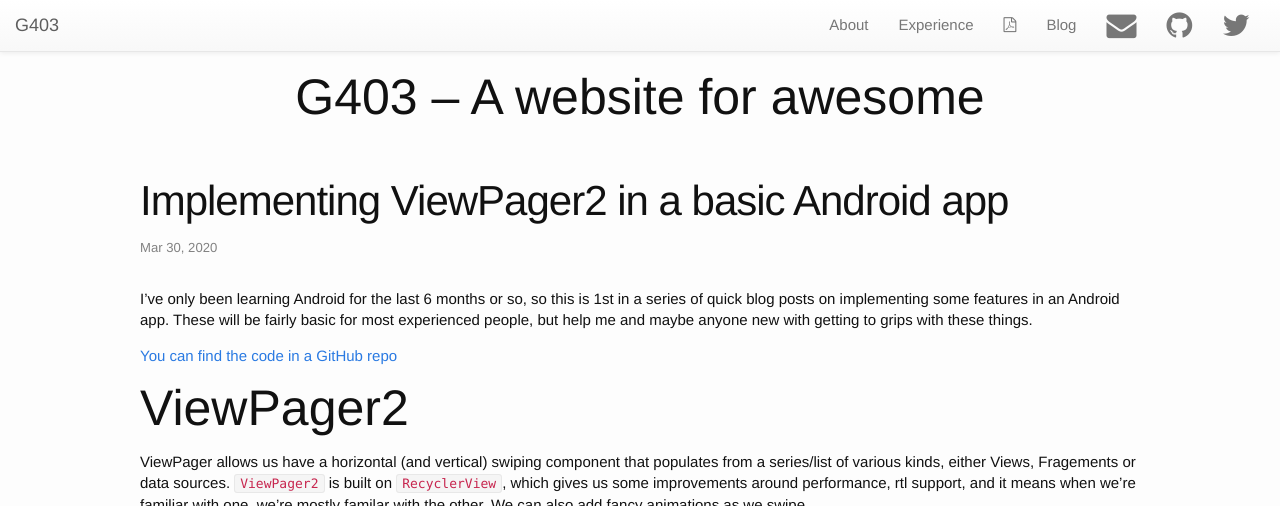
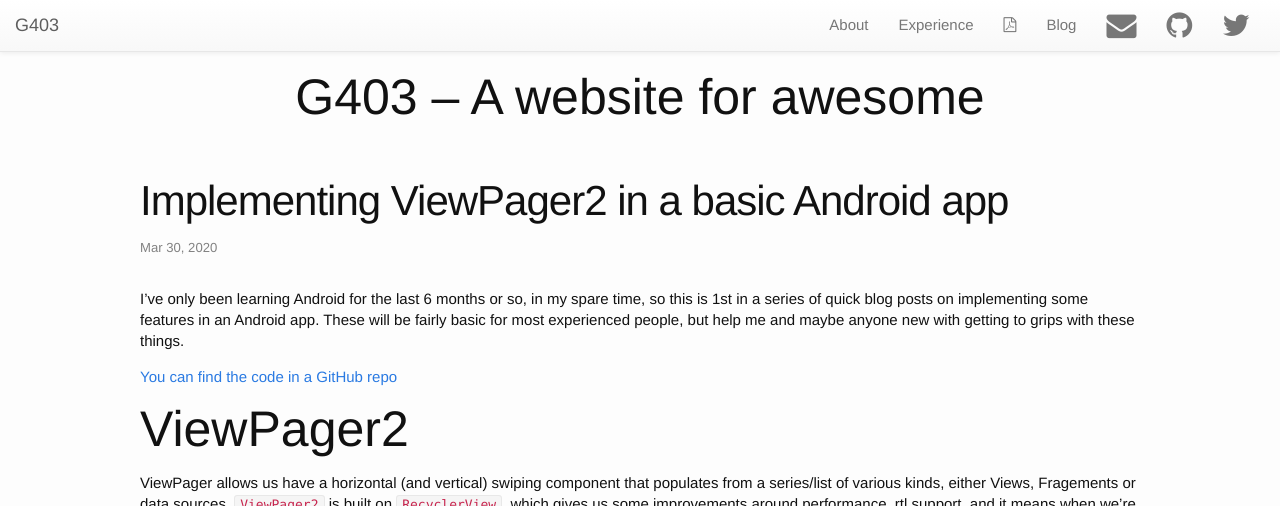
Before and after one commit to gabriel403/g403.co, a Jekyll site: the page built from _posts/2020-03-30-android-viewpager2.md, in a window 1280 px wide and 900 px high, cut to the strip 0-506 px from the top of the window. Built offline with Jekyll 4.4.1, drawn with Linux system fonts in a browser that asks for light colours; nearby versions of some CDN libraries.

Commit message:
spare time

```diff
--- a/_posts/2020-03-30-android-viewpager2.md
+++ b/_posts/2020-03-30-android-viewpager2.md
@@ -8,7 +8,7 @@ tags:
   - databinding
 ---
 
-I've only been learning Android for the last 6 months or so, so this is 1st in a series of quick blog posts on implementing some features in an Android app. These will be fairly basic for most experienced people, but help me and maybe anyone new with getting to grips with these things.
+I've only been learning Android for the last 6 months or so, in my spare time, so this is 1st in a series of quick blog posts on implementing some features in an Android app. These will be fairly basic for most experienced people, but help me and maybe anyone new with getting to grips with these things.
 
 [You can find the code in a GitHub repo](https://github.com/gabriel403/ViewPager2Demo)
 
```
